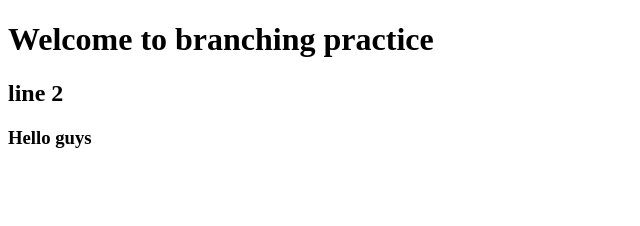
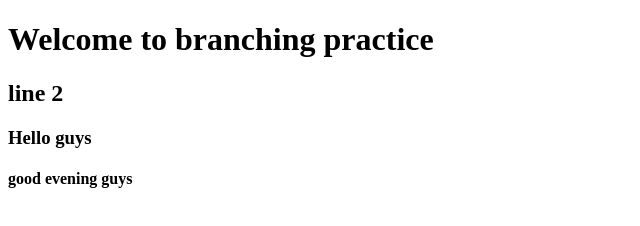
Before and after one commit to anuradha-mudhale/branching-practice, a plain HTML site: page index.html in a window 1280 px wide. Shown: the whole page, without its empty margins (0-640 px from the left). Drawn offline with Linux system fonts and the light colour scheme.

Commit message:
2nd commit

```diff
--- a/index.html
+++ b/index.html
@@ -10,5 +10,6 @@
    <h1>Welcome to branching practice</h1>
    <h2>line 2</h2>
    <h3>Hello guys</h3>
+   <h4>good evening guys</h4>
 </body>
 </html>
```
